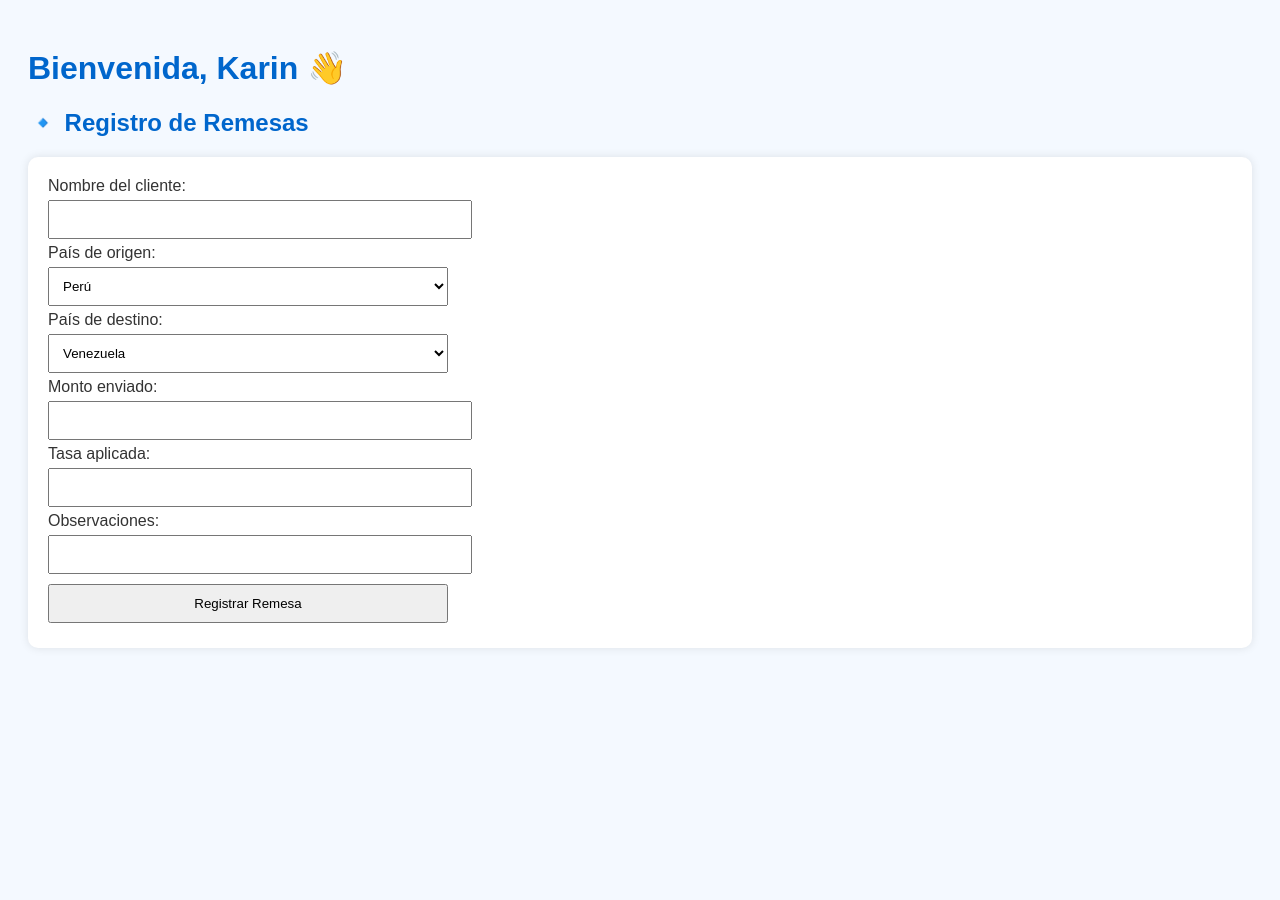
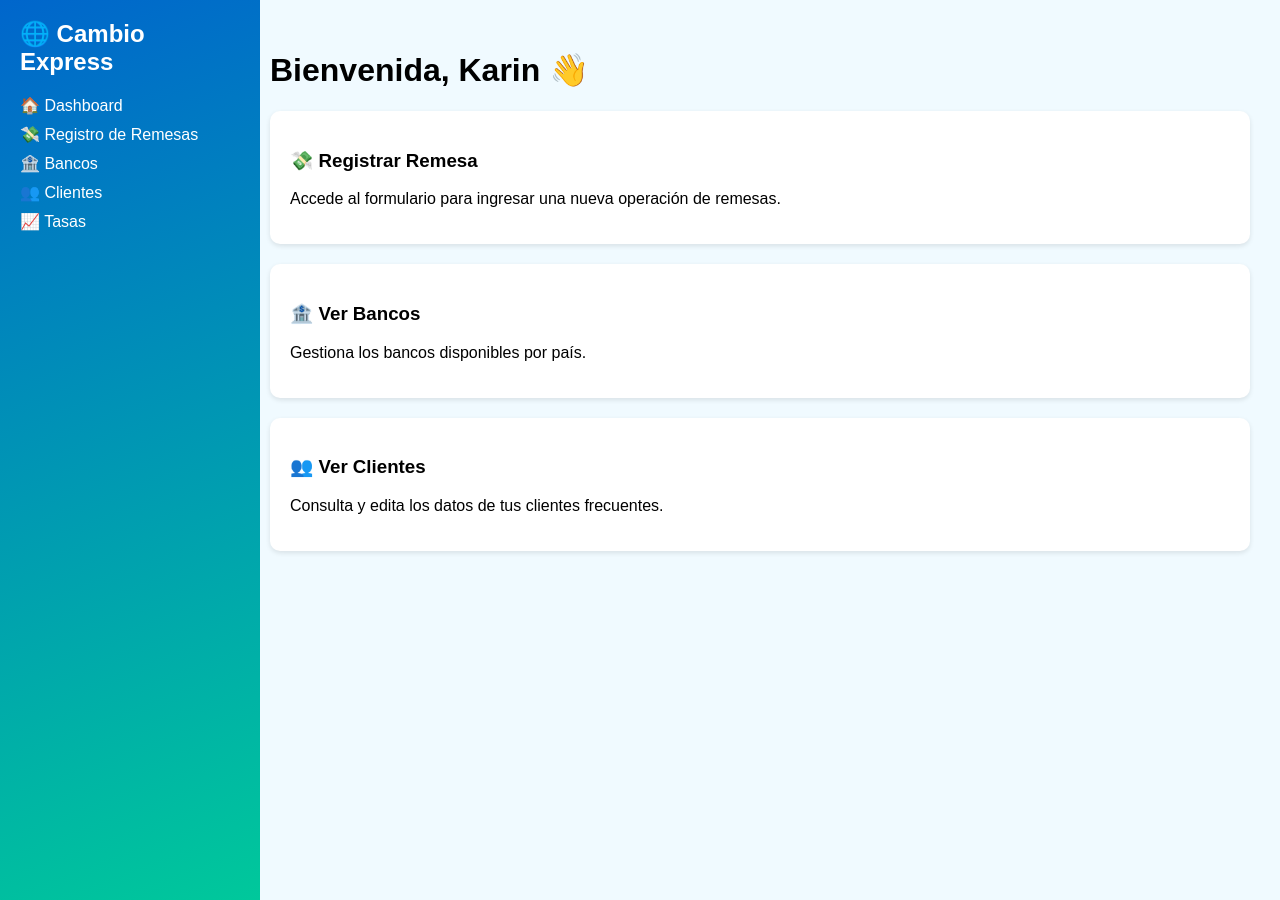
Before and after one commit to karinbarazarte/Cambioexpress2018, a Flask app: page / in a window 1280 px wide. Run offline with Flask 3, Linux system fonts and the light colour scheme.

Commit message:
Add files via upload

```diff
--- a/app.py
+++ b/app.py
@@ -1,31 +1,33 @@
-
-from flask import Flask, render_template, request
+from flask import Flask, render_template
 import os
 
 app = Flask(__name__)
-remesas = []
 
-@app.route('/', methods=['GET', 'POST'])
-def home():
-    if request.method == 'POST':
-        cliente = request.form['cliente']
-        origen = request.form['origen']
-        destino = request.form['destino']
-        monto = float(request.form['monto'])
-        tasa = float(request.form['tasa'])
-        recibido = round(monto * tasa, 2)
-        nota = request.form.get('nota', '')
-        remesas.append({
-            'cliente': cliente,
-            'origen': origen,
-            'destino': destino,
-            'monto': monto,
-            'tasa': tasa,
-            'recibido': recibido,
-            'nota': nota
-        })
-    return render_template('dashboard.html', remesas=remesas)
+tasas = {
+    ("Perú", "Venezuela"): 3.5,
+    ("Venezuela", "Perú"): 4.1,
+    ("Chile", "Venezuela"): 3.2,
+    ("Venezuela", "Chile"): 3.9,
+    ("Perú", "Colombia"): 2.5,
+    ("Perú", "Chile"): 3.0,
+    ("Chile", "Perú"): 3.8,
+    ("Chile", "Colombia"): 2.7,
+    ("Colombia", "Chile"): 3.3,
+    ("Colombia", "Perú"): 3.4,
+    ("Colombia", "Venezuela"): 2.9
+}
+
+@app.route('/')
+def index():
+    return render_template('index.html')
+
+@app.route('/remesas')
+def remesas():
+    paises = list(set([p[0] for p in tasas.keys()] + [p[1] for p in tasas.keys()]))
+    bancos = ["BCP", "Interbank", "Banesco", "Banco de Venezuela", "Scotiabank"]
+    colaboradores = ["María", "Pedro", "Luisa"]
+    return render_template('remesas.html', paises=paises, bancos=bancos, colaboradores=colaboradores)
 
 if __name__ == '__main__':
-    port = int(os.environ.get("PORT", 5000))
+    port = int(os.environ.get('PORT', 5000))
     app.run(host='0.0.0.0', port=port)
--- a/templates/dashboard.html
+++ b/templates/dashboard.html
@@ -1,66 +1,28 @@
-
 <!DOCTYPE html>
-<html>
+<html lang="es">
 <head>
-    <title>Cambio Express 2018 - Dashboard</title>
+    <meta charset="UTF-8">
+    <title>Cambio Express 2018</title>
     <style>
-        body { font-family: Arial; background: #f4f9ff; padding: 20px; color: #333; }
-        h1, h2 { color: #0066cc; }
-        form { background: #fff; padding: 20px; border-radius: 10px; margin-bottom: 30px; box-shadow: 0 0 10px rgba(0,0,0,0.1); }
-        input, select, button { padding: 10px; margin: 5px 0; width: 100%; max-width: 400px; }
-        table { width: 100%; border-collapse: collapse; margin-top: 20px; background: #fff; }
-        th, td { padding: 10px; border: 1px solid #ddd; text-align: left; }
-        th { background-color: #e0f0ff; }
+        body { margin: 0; font-family: Arial, sans-serif; background: #f0faff; display: flex; min-height: 100vh; }
+        .sidebar { width: 220px; background: linear-gradient(160deg, #0066cc, #00cc99); padding: 20px; color: white; height: 100vh; position: fixed; }
+        .sidebar h2 { margin-top: 0; }
+        .sidebar a { color: white; text-decoration: none; display: block; margin: 10px 0; }
+        .content { margin-left: 240px; padding: 30px; flex: 1; }
+        .card { background: white; padding: 20px; border-radius: 10px; margin-bottom: 20px; box-shadow: 0 2px 5px rgba(0,0,0,0.1); cursor: pointer; }
     </style>
 </head>
 <body>
-    <h1>Bienvenida, Karin 👋</h1>
-    <h2>🔹 Registro de Remesas</h2>
-    <form method="POST">
-        <label>Nombre del cliente:</label><br>
-        <input type="text" name="cliente" required><br>
-
-        <label>País de origen:</label><br>
-        <select name="origen">
-            <option>Perú</option>
-            <option>Chile</option>
-            <option>Colombia</option>
-            <option>México</option>
-        </select><br>
-
-        <label>País de destino:</label><br>
-        <select name="destino">
-            <option>Venezuela</option>
-            <option>Colombia</option>
-            <option>Chile</option>
-            <option>México</option>
-        </select><br>
-
-        <label>Monto enviado:</label><br>
-        <input type="number" name="monto" step="0.01" required><br>
-
-        <label>Tasa aplicada:</label><br>
-        <input type="number" name="tasa" step="0.0001" required><br>
-
-        <label>Observaciones:</label><br>
-        <input type="text" name="nota"><br>
-
-        <button type="submit">Registrar Remesa</button>
-    </form>
-
-    {% if remesas %}
-    <h2>📋 Remesas Registradas</h2>
-    <table>
-        <tr>
-            <th>Cliente</th><th>Origen</th><th>Destino</th><th>Monto</th><th>Tasa</th><th>Recibido</th><th>Nota</th>
-        </tr>
-        {% for r in remesas %}
-        <tr>
-            <td>{{ r.cliente }}</td><td>{{ r.origen }}</td><td>{{ r.destino }}</td>
-            <td>${{ r.monto }}</td><td>{{ r.tasa }}</td><td>${{ r.recibido }}</td><td>{{ r.nota }}</td>
-        </tr>
-        {% endfor %}
-    </table>
-    {% endif %}
+    <div class="sidebar">
+        <h2>🌐 Cambio Express</h2>
+        <a href="/">🏠 Dashboard</a>
+        <a href="/remesas">💸 Registro de Remesas</a>
+        <a href="#">🏦 Bancos</a>
+        <a href="#">👥 Clientes</a>
+        <a href="#">📈 Tasas</a>
+    </div>
+    <div class="content">
+        {% block content %}{% endblock %}
+    </div>
 </body>
 </html>
--- a/templates/index.html
+++ b/templates/index.html
@@ -1,4 +1,3 @@
-
 {% extends "dashboard.html" %}
 {% block content %}
 <h1>Bienvenida, Karin 👋</h1>
```
Also changed, not shown: templates/remesas.html (+58 -1 lines). Lines whose indentation alone changed are shown as unchanged.
